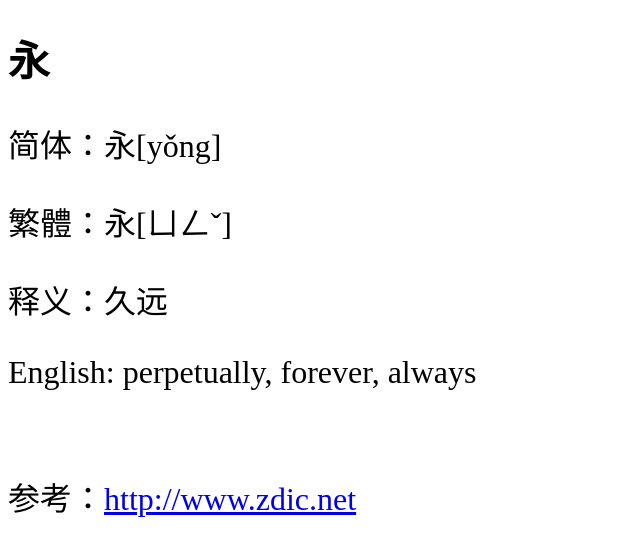
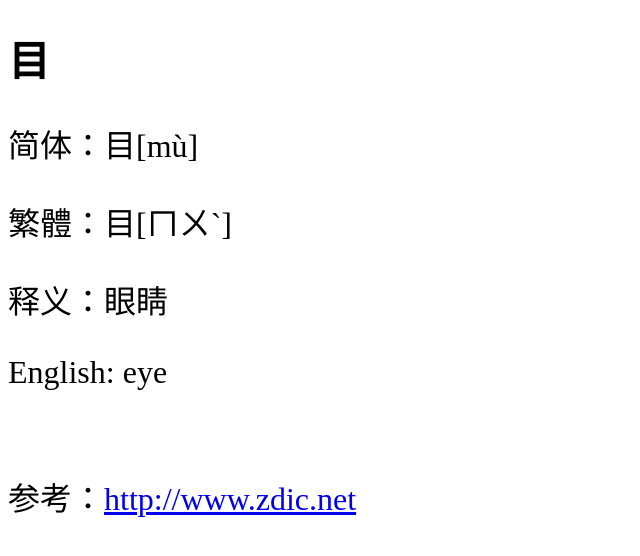
Before and after one commit to shengzhe/livecalligraphy, a Jekyll site: the page built from _posts/2012-08-31-LanTing-109.html, in a window 1280 px wide. Shown: the top 556 px of the page, without its empty margins (0-640 px from the left). Built offline with Jekyll 4.4.1, drawn with Linux system fonts in a browser that asks for light colours; Markdown is read by kramdown in place of the engine named in the settings.

Commit message:
Update 2012-08-31-LanTing-109.html

```diff
--- a/_posts/2012-08-31-LanTing-109.html
+++ b/_posts/2012-08-31-LanTing-109.html
@@ -1,11 +1,11 @@
 ---
 layout: default
-title: 兰亭集序第1个字 (1st character of Lan Ting)
+title: 兰亭集序第109个字 (109th character of Lan Ting)
 ---
-<h1>永</h1>
-<p>简体：永[yǒng]</p>
-<p>繁體：永[ㄩㄥˇ]</p>
-<p>释义：久远</p>
-<p>English: perpetually, forever, always</p>
+<h1>目</h1>
+<p>简体：目[mù]</p>
+<p>繁體：目[ㄇㄨˋ]</p>
+<p>释义：眼睛</p>
+<p>English: eye</p>
 <br/>
-<p>参考：<a href="http://www.zdic.net/zd/zi/ZdicE6ZdicB0ZdicB8.htm">http://www.zdic.net</a></p>
+<p>参考：<a href="http://www.zdic.net/z/1f/js/76EE.htm">http://www.zdic.net</a></p>
```
